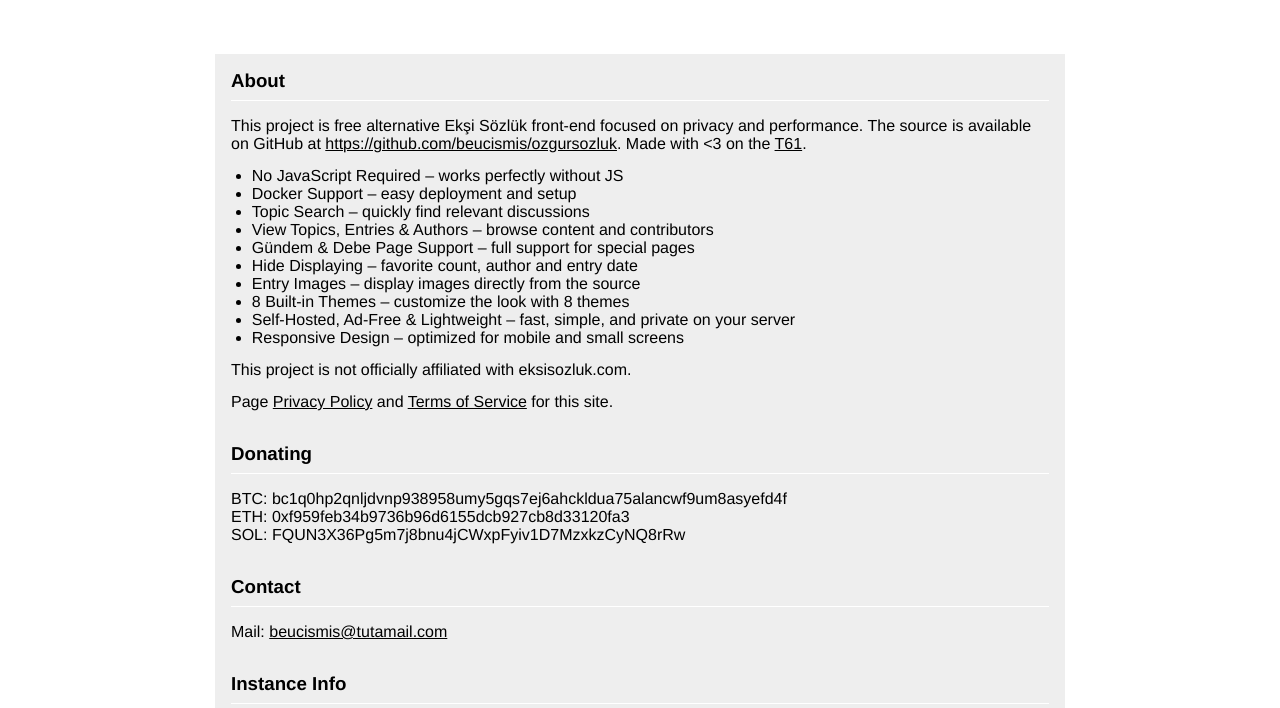
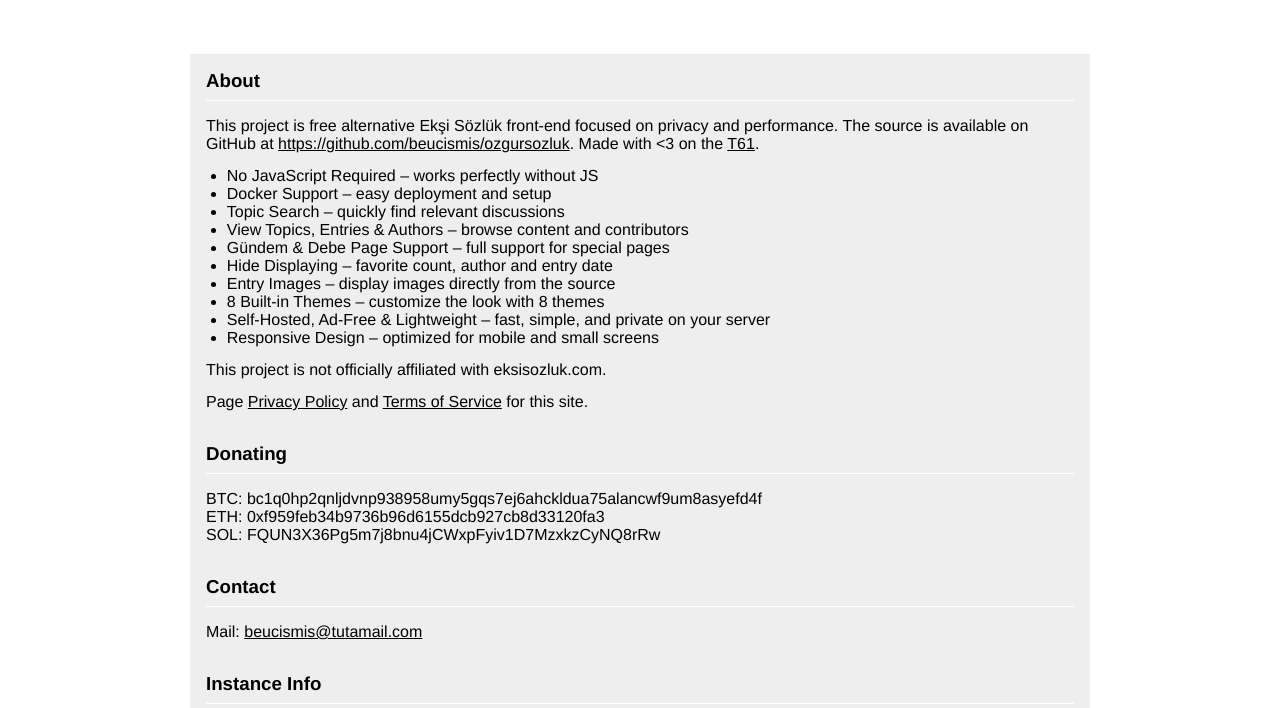
Before and after one commit to beucismis/ozgursozluk, a Flask app: page /external/about in a window 1280 px wide; the page is wider, and only the part inside the window is pictured. Shown: the part 54-762 px from the top of that part. Run offline with Flask 3, Linux system fonts and the light colour scheme; parts of the project's set-up code (start-up, migrations or seed data) failed here and were passed over; grey boxes are pictures that could not be loaded.

Commit message:
Update style.css

```diff
--- a/src/ozgursozluk/static/style.css
+++ b/src/ozgursozluk/static/style.css
@@ -80,7 +80,7 @@ nav {
     margin: auto;
     /*display: flex;*/
     flex-wrap: wrap;
-    max-width: 850px;
+    max-width: 900px;
     min-height: 100vh;
     padding-top: 100px;
     box-sizing: border-box;
@@ -120,7 +120,7 @@ nav {
 .topic-nav {
     display: flex;
     margin: 1rem 0;
-    padding: 0 0.3rem;
+    padding: 0 0.1rem;
     align-items: center;
     justify-content: space-between;
 }
```
